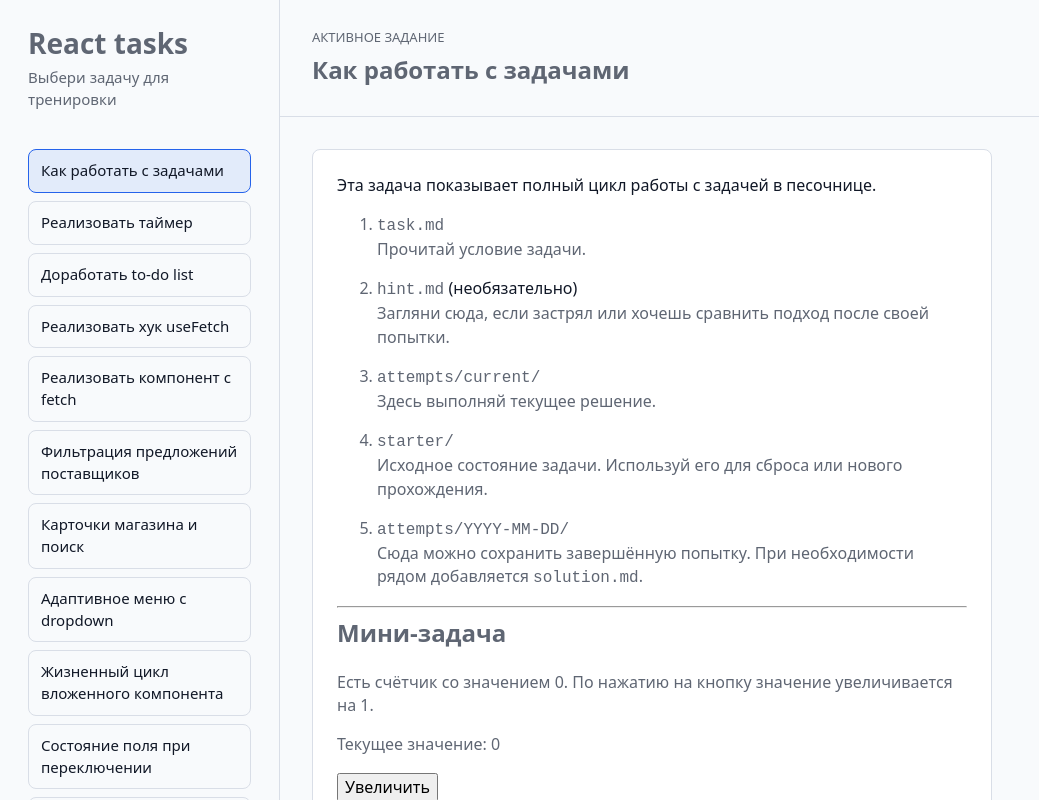
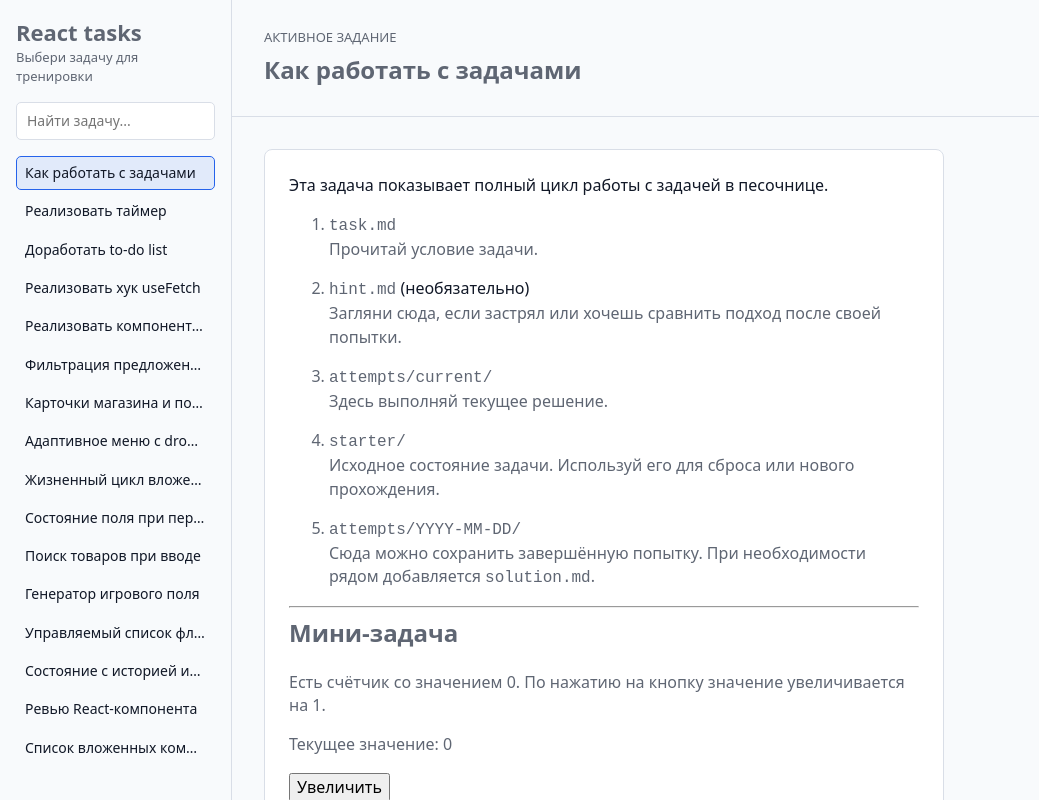
Before and after one commit to alexy-bott/my-react-sandbox, a React (Vite) app: page / in a window 1280 px wide. Shown: the top 800 px of the page, without its empty margins (0-1039 px from the left). Built offline with nearby package versions, Linux system fonts and the light colour scheme.

Commit message:
feat: improve task sidebar navigation

```diff
--- a/src/App.css
+++ b/src/App.css
@@ -1,51 +1,101 @@
 .app {
   display: grid;
-  grid-template-columns: 280px 1fr;
-  min-height: 100svh;
+  grid-template-columns: 232px minmax(0, 1fr);
+  height: 100svh;
+  overflow: hidden;
 }
 
 .app-sidebar {
   display: flex;
+  min-height: 0;
   flex-direction: column;
-  gap: 24px;
-  padding: 28px;
+  gap: 16px;
+  padding: 20px 16px;
   border-right: 1px solid var(--border);
   text-align: left;
 }
 
 .app-sidebar h1 {
-  margin: 0 0 8px;
-  font-size: 28px;
+  margin: 0 0 4px;
+  font-size: 22px;
   line-height: 1.1;
 }
 
 .app-sidebar p {
+  margin-bottom: 0;
   color: var(--text);
-  font-size: 15px;
+  font-size: 13px;
+}
+
+.task-search {
+  width: 100%;
+  padding: 8px 10px;
+  border: 1px solid var(--border);
+  border-radius: 5px;
+  color: var(--text-h);
+  background: var(--social-bg);
+  font-size: 14px;
+}
+
+.task-search:focus {
+  border-color: var(--accent);
+  outline: 2px solid var(--accent);
+  outline-offset: 2px;
 }
 
 .task-list {
   display: flex;
+  min-height: 0;
+  flex: 1;
   flex-direction: column;
-  gap: 8px;
+  gap: 4px;
+  overflow-x: hidden;
+  overflow-y: auto;
+  scrollbar-color: rgba(95, 102, 115, 0.24) transparent;
+  scrollbar-width: thin;
+}
+
+.task-list:hover {
+  scrollbar-color: rgba(95, 102, 115, 0.38) transparent;
+}
+
+.task-list::-webkit-scrollbar {
+  width: 6px;
+}
+
+.task-list::-webkit-scrollbar-track {
+  background: transparent;
+}
+
+.task-list::-webkit-scrollbar-thumb {
+  border-radius: 3px;
+  background: rgba(95, 102, 115, 0.24);
+}
+
+.task-list::-webkit-scrollbar-thumb:hover {
+  background: rgba(95, 102, 115, 0.38);
 }
 
 .task-button {
   width: 100%;
-  min-height: 42px;
-  padding: 10px 12px;
-  border: 1px solid var(--border);
-  border-radius: 8px;
+  flex-shrink: 0;
+  padding: 6px 8px;
+  overflow: hidden;
+  border: 1px solid transparent;
+  border-radius: 5px;
   color: var(--text-h);
   background: transparent;
   font: inherit;
-  font-size: 15px;
+  font-size: 14px;
   text-align: left;
+  text-overflow: ellipsis;
+  white-space: nowrap;
   cursor: pointer;
 }
 
 .task-button:hover {
   border-color: var(--accent-border);
+  background: var(--accent-bg);
 }
 
 .task-button:focus-visible {
@@ -61,7 +111,9 @@
 .task-workspace {
   display: flex;
   min-width: 0;
+  min-height: 0;
   flex-direction: column;
+  overflow-y: auto;
   text-align: left;
 }
 
@@ -106,6 +158,7 @@
 @media (max-width: 760px) {
   .app {
     grid-template-columns: 1fr;
+    grid-template-rows: auto minmax(0, 1fr);
   }
 
   .app-sidebar {
--- a/src/App.tsx
+++ b/src/App.tsx
@@ -1,13 +1,15 @@
-import {useEffect, useMemo, useState} from 'react'
+import {useEffect, useMemo, useRef, useState} from 'react'
 import './App.css'
 import {tasks} from './tasks'
 
 const ACTIVE_TASK_STORAGE_KEY = 'active-task-id'
 
 function App() {
+  const [search, setSearch] = useState('')
   const [activeTaskId, setActiveTaskId] = useState(() => {
     return localStorage.getItem(ACTIVE_TASK_STORAGE_KEY) ?? tasks[0]?.id ?? ''
   })
+  const activeTaskElementRef = useRef<HTMLButtonElement>(null)
 
   const activeTask = useMemo(() => {
     return tasks.find((task) => task.id === activeTaskId) ?? tasks[0]
@@ -18,6 +20,15 @@ function App() {
       localStorage.setItem(ACTIVE_TASK_STORAGE_KEY, activeTask.id)
     }
   }, [activeTask])
+
+  useEffect(() => {
+    activeTaskElementRef.current?.scrollIntoView({block: 'nearest'})
+  }, [activeTask])
+
+  const normalizedSearch = search.trim().toLowerCase()
+  const visibleTasks = normalizedSearch
+    ? tasks.filter((task) => task.title.toLowerCase().includes(normalizedSearch))
+    : tasks
 
   if (!activeTask) {
     return <main className="app-empty">Добавь первое задание в src/tasks/index.ts</main>
@@ -33,17 +44,32 @@ function App() {
           <p>Выбери задачу для тренировки</p>
         </div>
 
+        <input
+          aria-label="Найти задачу"
+          className="task-search"
+          onChange={(event) => setSearch(event.target.value)}
+          placeholder="Найти задачу..."
+          type="search"
+          value={search}
+        />
+
         <nav className="task-list" aria-label="Список заданий">
-          {tasks.map((task) => (
+          {visibleTasks.length > 0 ? (
+            visibleTasks.map((task) => (
               <button
                 className={task.id === activeTask.id ? 'task-button active' : 'task-button'}
                 key={task.id}
                 onClick={() => setActiveTaskId(task.id)}
+                ref={task.id === activeTask.id ? activeTaskElementRef : undefined}
+                title={task.title}
                 type="button"
               >
                 {task.title}
               </button>
-          ))}
+            ))
+          ) : (
+            <p>Задачи не найдены</p>
+          )}
         </nav>
       </aside>
 
```
Lines whose indentation alone changed are shown as unchanged.
